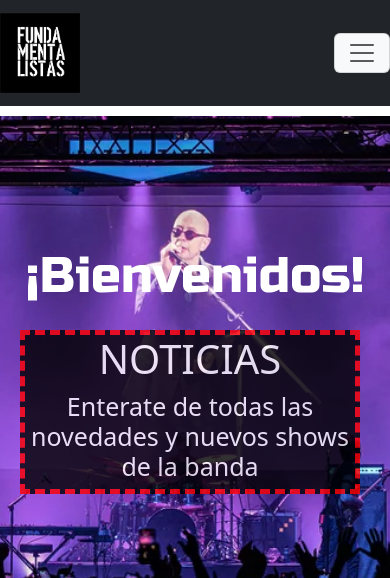
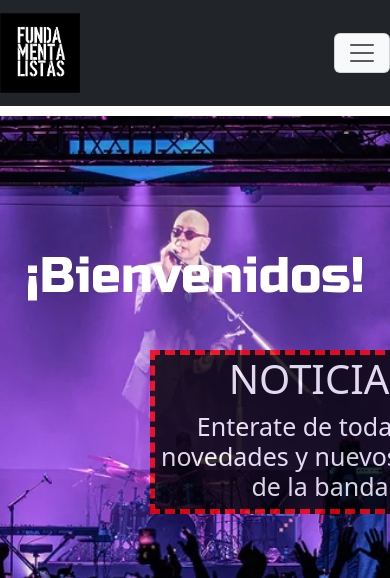
Before and after one commit to pablonav84/PreEntrega2_Navarro, a website: page index.html in a window 390 px wide. Shown: the top 578 px of the page. Drawn offline with Linux system fonts and the light colour scheme.

Commit message:
correccion visualizacion mobil

```diff
--- a/scss/styles.scss
+++ b/scss/styles.scss
@@ -119,9 +119,10 @@ $subtitulo: "roboto condensed", sans-serif;
   }
   .noticias__a {
         position:absolute;
+        top:0px;
         background-color: black;
         width: 600px;
-        transform: translate(50px, 200px);
+        transform: translate(50px, 650px);
         border: 5px dashed red;
         text-decoration: none;
         animation-duration: 2s;
@@ -531,10 +532,9 @@ $subtitulo: "roboto condensed", sans-serif;
         }
         .noticias__a{
             position: absolute;
-            top:0;
+            top:0px;
             width:340px;
-            margin-top: 130px;
-            margin-left: -30px;
+            transform: translate(150px, 350px);
         .noticias__h2{
             font-size: 40px;
         }
```
Also changed, not shown: css/styles.css, 1 other file.
